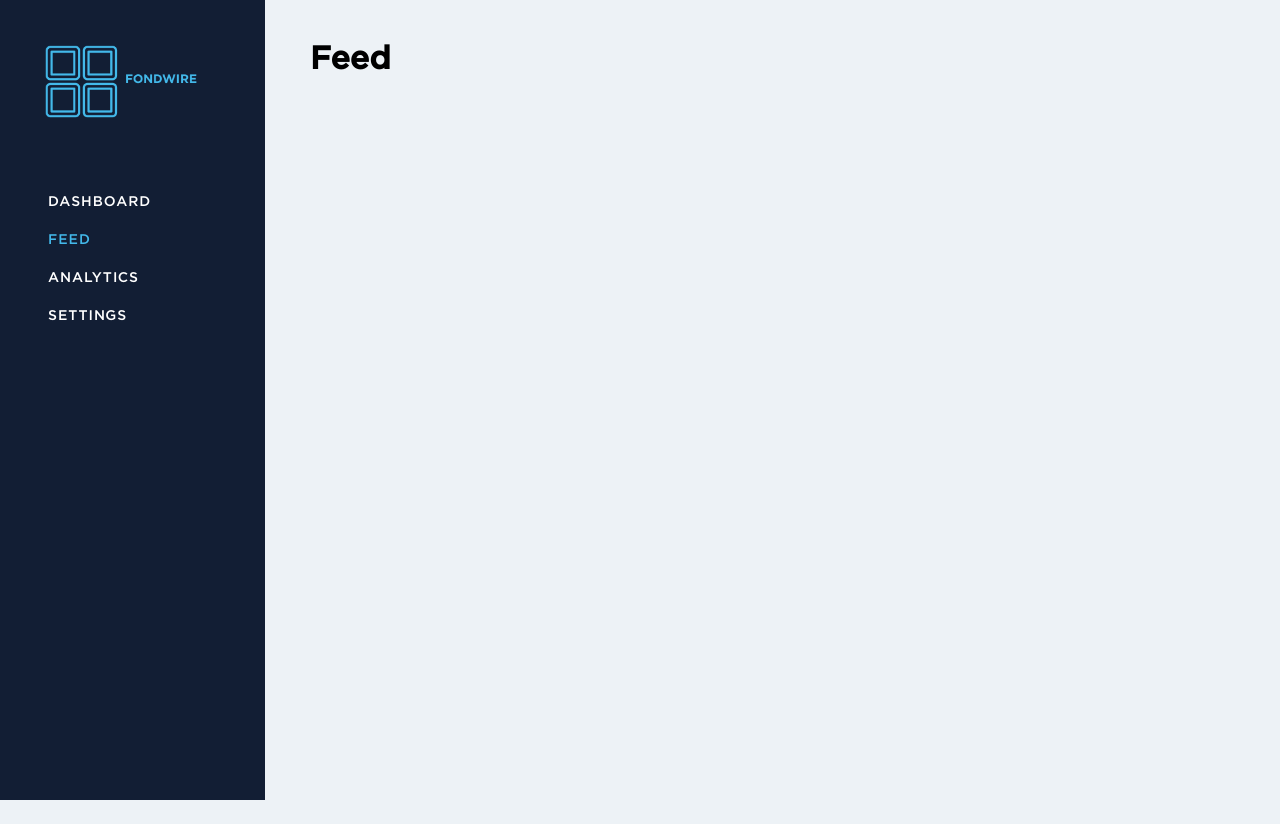
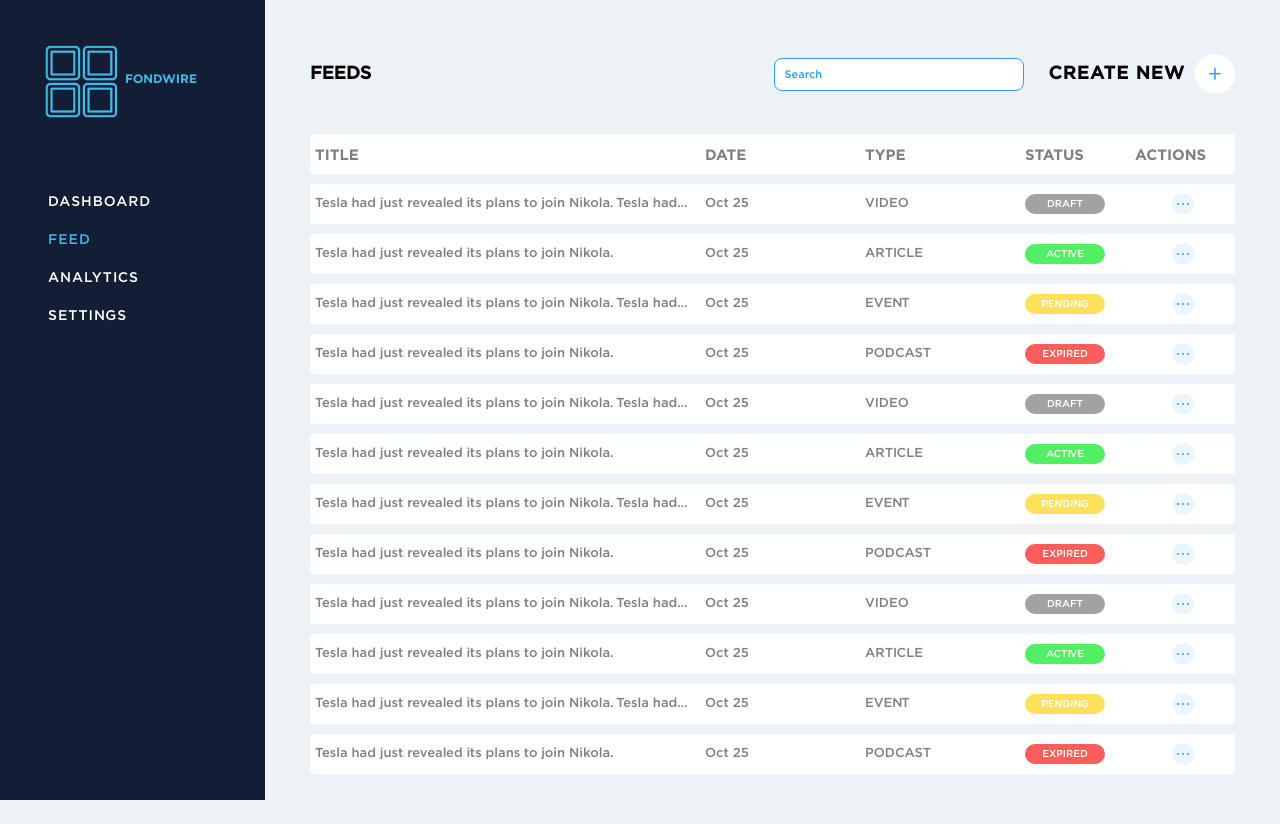
Before and after one commit to fondwire/FondwireAdmin, a React (Create React App) app: page /feed in a window 1280 px wide. Before the commit the page ends 800 px from the top, so only its background shows below. Built offline with nearby package versions, Linux system fonts and the light colour scheme.

Commit message:
component: FeedComponent => refactor: modal block in action (hidden) page: Feed => layout

```diff
--- a/src/App.css
+++ b/src/App.css
@@ -14,6 +14,9 @@
     font-family: "Gotham-Thin";
     src: url("fonts/Gotham-Thin.otf") format("opentype");
 }
+.pos-relative{
+    position: relative;
+}
 .adminPanelWrapper{
     display: grid;
     grid-template-columns: 265px 1fr;
--- /dev/null
+++ b/src/components/Search-Input/Search-Input.tsx
@@ -0,0 +1,36 @@
+import React from 'react';
+import styled from "styled-components";
+
+const Wrapper = styled.div`
+  position:relative;
+  display: flex;
+
+  &>input{
+    border: 1px solid #2e9dfb;
+    border-radius: 8px;
+    font-weight: 400;
+    font-size: 11px;
+    font-family: 'Gotham-Medium', sans-serif;
+    color: #2e9dfb;
+    width: 250px;
+    margin-right: 25px;
+    padding: 9px 10px;
+    ::placeholder,
+    ::-webkit-input-placeholder {
+       color: #2e9dfb;
+    }
+    :focus{
+      outline: none;
+    }
+  }
+`
+
+function SearchInput() {
+    return (
+        <Wrapper>
+            <input type="text" placeholder={'Search'}/>
+        </Wrapper>
+    );
+}
+
+export default SearchInput;
--- a/src/components/feedComponents/Feed-style.ts
+++ b/src/components/feedComponents/Feed-style.ts
@@ -47,7 +47,7 @@ export const FeedComponentWrapper:any = styled(FeedWrapper)`
   }
 `
 
-export const ActionWrapper:any = styled.div`
+export const ActionWrapper = styled.div`
   border-radius: 50%;
   background: rgba(47,157, 251, 0.1);
   display: flex;
@@ -65,8 +65,9 @@ export const ActionWrapper:any = styled.div`
     height: 2px;
     background: #2f9dfb;
   }
+`
 
-  &>.modal{
+export const FeedModal:any = styled.span`
     cursor:default;
     color: white;
     min-width: 80px;
@@ -76,8 +77,9 @@ export const ActionWrapper:any = styled.div`
     bottom: 11px;
     z-index: 3;
     right: 70%;
+    visibility: ${(props:any) => props.opacity ? 'visible' : 'hidden'};
     opacity: ${(props:any) => props.opacity};
-    transition: all 0.3s linear;
+    transition: visibility 0s , opacity 0.5s linear;
 
     &>div{
       font-family: 'Gotham-Medium', sans-serif;
@@ -89,5 +91,27 @@ export const ActionWrapper:any = styled.div`
     &>.delete{
       color: red;
     }
+`
+
+export const CreateNewWrapper = styled.div`
+  font-weight: 600;
+  letter-spacing: 1px;
+  font-size: 18px;
+  display: flex;
+  align-items: center;
+  .plus{
+    //cursor: pointer;
+    text-decoration:none;
+    margin-left: 10px;
+    display: flex;
+    justify-content: center;
+    align-items: center;
+    font-family: 'Gotham-Thin', sans-serif;
+    font-size: 25px;
+    color: #2f9dfb;
+    background:#ffffff;
+    border-radius: 50%;
+    width: 40px;
+    height: 40px;
   }
 `
--- a/src/components/feedComponents/FeedComponents.tsx
+++ b/src/components/feedComponents/FeedComponents.tsx
@@ -1,5 +1,6 @@
 import React, {useEffect, useRef, useState} from 'react';
-import { FeedWrapper, FeedComponentWrapper, ActionWrapper } from './Feed-style';
+import { FeedWrapper, FeedComponentWrapper, ActionWrapper, CreateNewWrapper, FeedModal } from './Feed-style';
+import { Link } from 'react-router-dom';
 
 const FeedHeader = () => {
     return (
@@ -12,6 +13,7 @@ const FeedHeader = () => {
         </FeedWrapper>
     );
 };
+export default FeedHeader;
 
 type FeedComponentProps = {
     title: string
@@ -67,18 +69,27 @@ const Action = () => {
         };
     }, [wrapperRef]);
     return (
-        <ActionWrapper ref={wrapperRef} opacity={opacity} onClick={()=> setOpacity(1)} >
-            <span/>
-            <span/>
-            <span/>
-            <div className={'modal'}>
+        <span ref={wrapperRef} className={'pos-relative'}>
+            <ActionWrapper onClick={()=> setOpacity(1)}>
+                <span/>
+                <span/>
+                <span/>
+            </ActionWrapper>
+            <FeedModal  opacity={opacity}>
                 <div>EDIT</div>
                 <div>ANALYTICS</div>
                 <div>REPORT</div>
                 <div className={'delete'}>DELETE</div>
-            </div>
-        </ActionWrapper>
+            </FeedModal>
+        </span>
     )
 }
 
-export default FeedHeader;
+export const CreateNew = () => {
+    return (
+        <CreateNewWrapper>
+            <span>CREATE NEW</span>
+            <Link to={'/feed/create'} className={'plus'}>+</Link>
+        </CreateNewWrapper>
+    )
+}
--- /dev/null
+++ b/src/pages/feed/Feed-page.ts
@@ -0,0 +1,20 @@
+import styled from "styled-components";
+
+
+export const FeedPageWrapper = styled.div`
+  font-family: 'Gotham-Medium', sans-serif;
+  &>.header{
+    margin: 14px 0 40px 0;
+    display: flex;
+    justify-content: space-between;
+    align-items: center;
+
+    &>div{
+      display: flex;
+      align-items: center;
+    }
+  }
+  &>div>h3{
+    font-size: 18px;
+  }
+`
--- /dev/null
+++ b/src/pages/feed/Feed.tsx
@@ -0,0 +1,96 @@
+import React from 'react';
+import {FeedPageWrapper} from "./Feed-page";
+import FeedHeader, {FeedComponent, CreateNew} from "../../components/feedComponents/FeedComponents";
+import SearchInput from '../../components/Search-Input/Search-Input';
+
+
+function Feed() {
+    return (
+        <FeedPageWrapper>
+            <div className={'header'}>
+                <h3>FEEDS</h3>
+                <div>
+                    <SearchInput />
+                    <CreateNew />
+                </div>
+            </div>
+            <div>
+                <FeedHeader />
+                <FeedComponent
+                    title={'Tesla had just revealed its plans to join Nikola. Tesla had just revealed its plans to join Nikola.'}
+                    date={'Oct 25'}
+                    type={'VIDEO'}
+                    status={'draft'}
+                />
+                <FeedComponent
+                    title={'Tesla had just revealed its plans to join Nikola.'}
+                    date={'Oct 25'}
+                    type={'ARTICLE'}
+                    status={'Active'}
+                />
+                <FeedComponent
+                    title={'Tesla had just revealed its plans to join Nikola. Tesla had just revealed its plans to join Nikola.'}
+                    date={'Oct 25'}
+                    type={'EVENT'}
+                    status={'Pending'}
+                />
+                <FeedComponent
+                    title={'Tesla had just revealed its plans to join Nikola.'}
+                    date={'Oct 25'}
+                    type={'PODCAST'}
+                    status={'Expired'}
+                />
+                <FeedComponent
+                    title={'Tesla had just revealed its plans to join Nikola. Tesla had just revealed its plans to join Nikola.'}
+                    date={'Oct 25'}
+                    type={'VIDEO'}
+                    status={'draft'}
+                />
+                <FeedComponent
+                    title={'Tesla had just revealed its plans to join Nikola.'}
+                    date={'Oct 25'}
+                    type={'ARTICLE'}
+                    status={'Active'}
+                />
+                <FeedComponent
+                    title={'Tesla had just revealed its plans to join Nikola. Tesla had just revealed its plans to join Nikola.'}
+                    date={'Oct 25'}
+                    type={'EVENT'}
+                    status={'Pending'}
+                />
+                <FeedComponent
+                    title={'Tesla had just revealed its plans to join Nikola.'}
+                    date={'Oct 25'}
+                    type={'PODCAST'}
+                    status={'Expired'}
+                />
+                <FeedComponent
+                    title={'Tesla had just revealed its plans to join Nikola. Tesla had just revealed its plans to join Nikola.'}
+                    date={'Oct 25'}
+                    type={'VIDEO'}
+                    status={'draft'}
+                />
+                <FeedComponent
+                    title={'Tesla had just revealed its plans to join Nikola.'}
+                    date={'Oct 25'}
+                    type={'ARTICLE'}
+                    status={'Active'}
+                />
+                <FeedComponent
+                    title={'Tesla had just revealed its plans to join Nikola. Tesla had just revealed its plans to join Nikola.'}
+                    date={'Oct 25'}
+                    type={'EVENT'}
+                    status={'Pending'}
+                />
+                <FeedComponent
+                    title={'Tesla had just revealed its plans to join Nikola.'}
+                    date={'Oct 25'}
+                    type={'PODCAST'}
+                    status={'Expired'}
+                />
+            </div>
+        </FeedPageWrapper>
+    );
+}
+
+export default Feed;
--- a/src/router.tsx
+++ b/src/router.tsx
@@ -3,6 +3,7 @@ import {Switch, Route, Redirect} from 'react-router-dom';
 import Navbar from "./components/navbar/Navbar";
 import Dashboard from "./pages/dashboard/Dashboard";
 import AnalyticsPage from "./pages/analytics/Analytics-page";
+import Feed from "./pages/feed/Feed";
 
 
 export const useRoute = (isAuth: boolean) => {
@@ -14,8 +15,11 @@ export const useRoute = (isAuth: boolean) => {
                     <Route path={'/dashboard'}>
                         <Dashboard />
                     </Route>
+                    <Route path={'/feed/create'}>
+                        <h1>Create</h1>
+                    </Route>
                     <Route path={'/feed'}>
-                        <h1>Feed</h1>
+                        <Feed />
                     </Route>
                     <Route path={'/analytics'}>
                         <AnalyticsPage />
```
